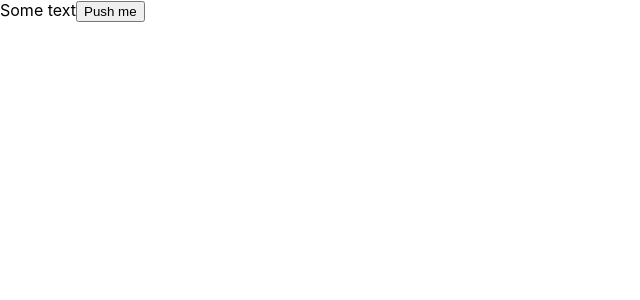
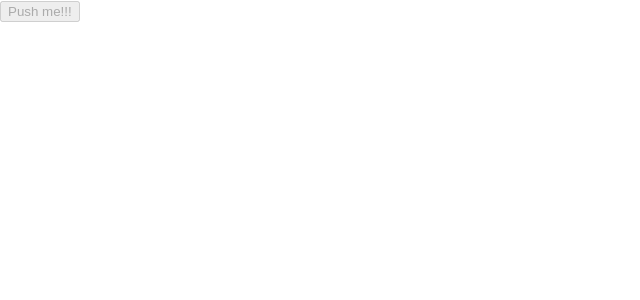
Before and after one commit to AKV85/react2, a React (Create React App) app: page / in a window 1280 px wide. Shown: the top 300 px of the page, without its empty margins (0-640 px from the left). Built offline with nearby package versions, Linux system fonts and the light colour scheme.

Commit message:
button disabled

```diff
--- a/src/index.js
+++ b/src/index.js
@@ -3,10 +3,8 @@ import ReactDOM from 'react-dom';
 import './index.css';
 
 ReactDOM.render(
-    <div>
-Some text
-        <button>Push me
-        </button>
-    </div>,
+   React.createElement('button', {
+disabled:true
+   }, 'Push me!!!'),
     document.getElementById("root")
 );
```
